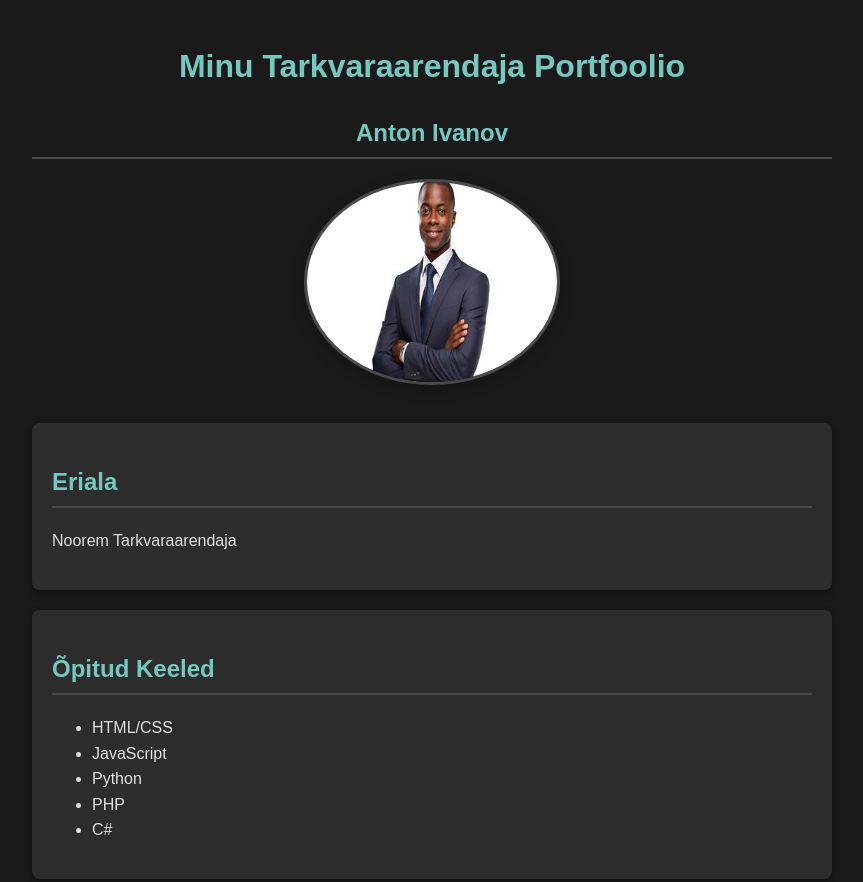
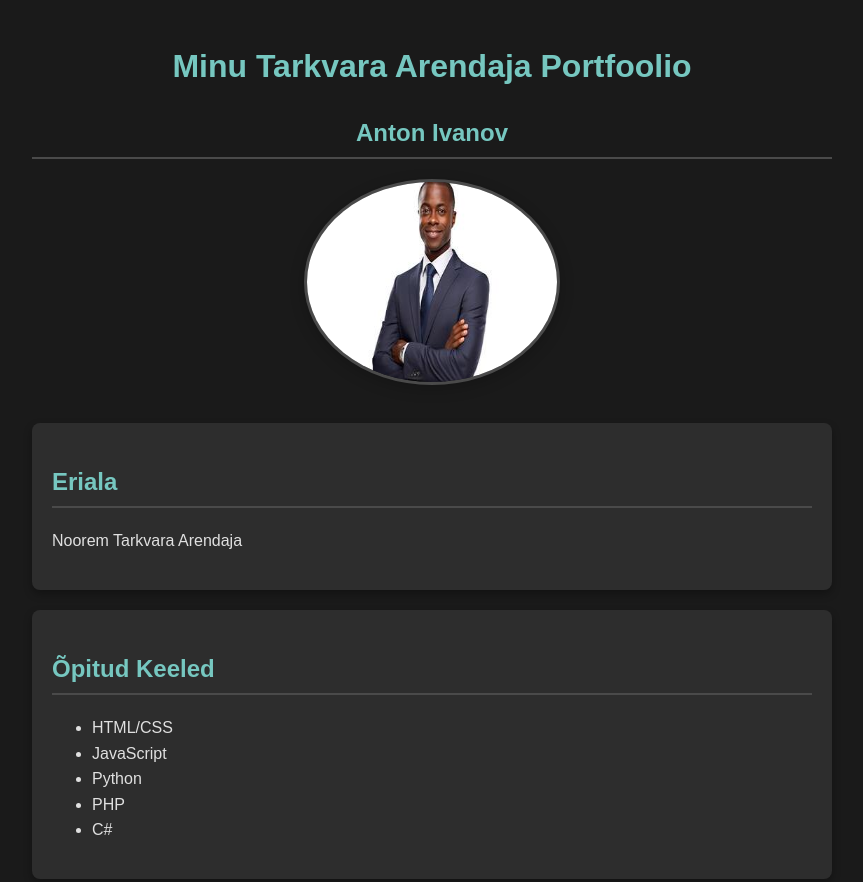
Before and after one commit to Antonlvanov/AntonKoduleht, a plain HTML site: page index.html in a window 1280 px wide. Shown: the top 882 px of the page, without its empty margins (208-1071 px from the left). Drawn offline with Linux system fonts and the light colour scheme.

Commit message:
muudatud päised

```diff
--- a/index.html
+++ b/index.html
@@ -8,7 +8,7 @@
 </head>
 <body>
 <header>
-    <h1>Minu Tarkvaraarendaja Portfoolio</h1>
+    <h1>Minu Tarkvara Arendaja Portfoolio</h1>
     <h2>Anton Ivanov</h2>
     <div class="profiil">
         <img src="me.jpeg" alt="Minu pilt" width="250" height="200">
@@ -17,7 +17,7 @@
 
 <section class="eriala">
     <h2>Eriala</h2>
-    <p>Noorem Tarkvaraarendaja</p>
+    <p>Noorem Tarkvara Arendaja</p>
 </section>
 
 <section class="keeled">
```
